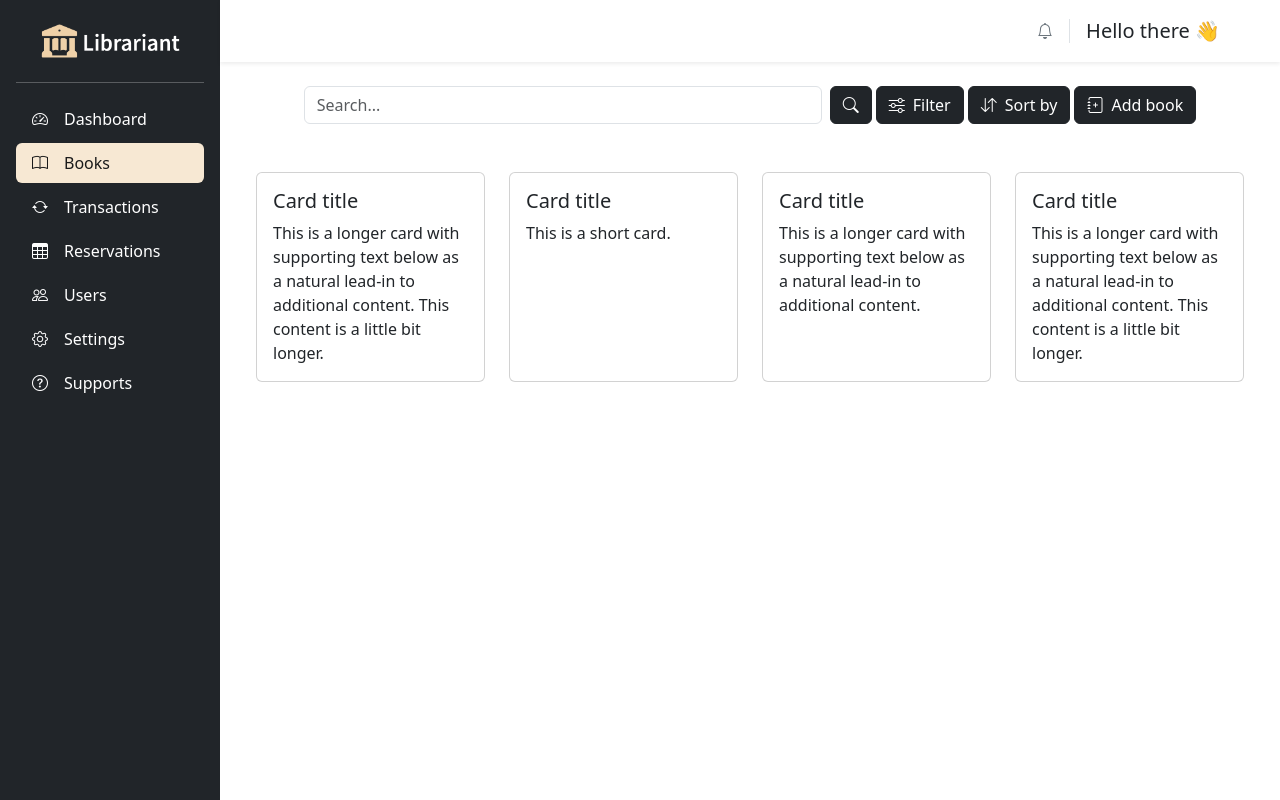
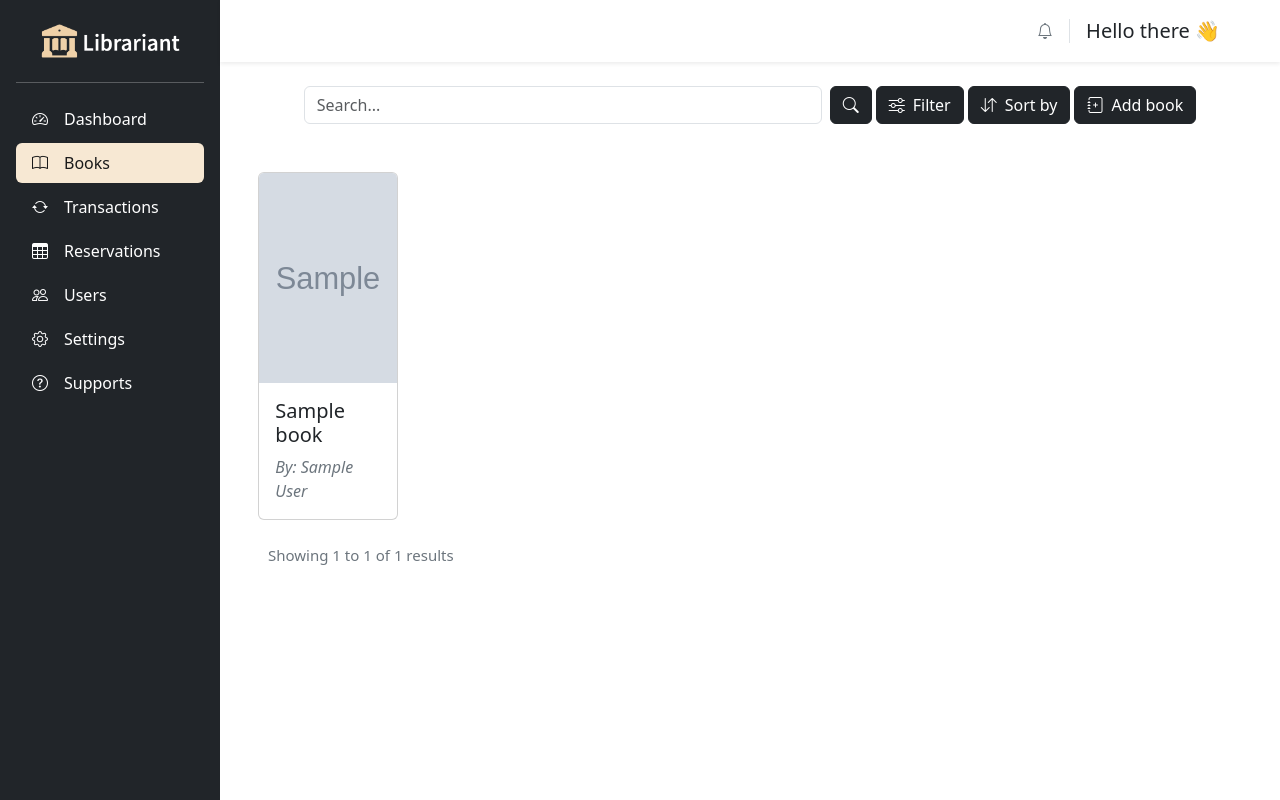
Before and after one commit to MarcoVitoC/librariant, a Laravel app: page /librarian/books in a window 1280 px wide. Run offline with Laravel 9, Linux system fonts and the light colour scheme; a user stored in the database is signed in; data comes from the database, SQL or seed files in the repository; tables that the repository leaves empty hold one stand-in row (values such as "Sample post"); grey boxes marked "Sample" are stand-in pictures; some libraries are stand-ins or nearby versions.

Commit message:
add 'show-books' feature and 'update-book' pop-up modal

```diff
--- a/app/Http/Controllers/BookController.php
+++ b/app/Http/Controllers/BookController.php
@@ -2,7 +2,9 @@
 
 namespace App\Http\Controllers;
 
+use App\Models\Book;
 use Illuminate\Http\Request;
+use App\Http\Requests\librarian\UpdateBookRequest;
 use App\Http\Requests\librarian\AddBookRequest;
 use App\Services\librarian\BookService;
 
@@ -20,6 +22,16 @@ class BookController extends Controller
    }
 
    public function showBooks() {
-      $this->bookService->showBooks();
+      $books = $this->bookService->showBooks();
+      return view('librarian.books', ['books' => $books]);
+   }
+
+   public function updateBook(UpdateBookRequest $request, Book $book) {
+      $this->bookService->updateBook($request, $book);
+      return response()->json(['message' => 'Book updated successfully!'], 200);
+   }
+
+   public function deleteBook(Book $book) {
+      //
    }
 }
--- a/app/Http/Controllers/LibrarianController.php
+++ b/app/Http/Controllers/LibrarianController.php
@@ -8,10 +8,6 @@ class LibrarianController extends Controller
 {
    public function dashboard() {
       return view('librarian.dashboard');
-   }
-
-   public function books() {
-      return view('librarian.books');
    }
 
    public function transactions() {
--- a/app/Http/Requests/librarian/AddBookRequest.php
+++ b/app/Http/Requests/librarian/AddBookRequest.php
@@ -26,13 +26,13 @@ class AddBookRequest extends FormRequest
       return [
          'isbn' => ['required', 'numeric', 'unique:books'],
          'book_title' => ['required', 'max:255', 'unique:books'],
-         'author' => ['required'],
+         'author' => ['required', 'string'],
          'pages' => ['required', 'numeric'],
          'publisher' => ['required', 'string'],
          'publish_date' => ['required', 'date'],
-         'genre' => ['required', 'string'],
+         'genre' => ['required', 'string', 'alpha'],
          'quantity' => ['required', 'numeric'],
-         'language' => ['required', 'string'],
+         'language' => ['required', 'string', 'alpha'],
          'book_photo' => ['required', 'mimes:jpeg, png, jpg', 'file', 'max:1024'],
          'summary' => ['required', 'string'],
       ];
--- a/app/Providers/AppServiceProvider.php
+++ b/app/Providers/AppServiceProvider.php
@@ -3,6 +3,7 @@
 namespace App\Providers;
 
 use Illuminate\Support\ServiceProvider;
+use Illuminate\Pagination\Paginator;
 
 class AppServiceProvider extends ServiceProvider
 {
@@ -23,6 +24,6 @@ class AppServiceProvider extends ServiceProvider
     */
    public function boot()
    {
-        //
+      Paginator::useBootstrap();
    }
 }
--- a/app/Services/librarian/BookService.php
+++ b/app/Services/librarian/BookService.php
@@ -3,6 +3,7 @@
 namespace App\Services\librarian;
 
 use App\Models\Book;
+use Illuminate\Support\Facades\Storage;
 
 class BookService {
    public function addBook($request) {
@@ -15,6 +16,21 @@ class BookService {
    }
 
    public function showBooks() {
-      return Book::all();
+      return Book::paginate(12)->withQueryString();
+   }
+
+   public function updateBook($request, $book) {
+      $updatedBook = $request->validated();
+
+      if ($request->file('book_photo')) {
+         $updatedBook['book_photo'] = $request->file('book_photo')->store('book-photos');
+         Storage::delete($request->oldBookPreview);
+      }
+
+      $book->update($updatedBook);
+   }
+
+   public function deleteBook() {
+      //
    }
 }
--- a/public/css/custom.css
+++ b/public/css/custom.css
@@ -10,6 +10,10 @@
    width: 30%;
 }
 
+.w-85 {
+   width: 85%;
+}
+
 .nav-pills a:hover {
    background-color: #343A40;
 }
@@ -18,3 +22,11 @@
    color: #1A1A1A !important;
    background-color: #F7E8D3 !important;
 }
+
+.fs-7 {
+   font-size: 15px;
+}
+
+.cursor-pointer {
+   cursor: pointer;
+}
--- a/resources/views/layouts/librarian/master.blade.php
+++ b/resources/views/layouts/librarian/master.blade.php
@@ -3,7 +3,9 @@
   @include('layouts.header')
   <body>
       <div class="d-flex">
-         @include('layouts.librarian.sidebar')
+         <div class="bg-dark">
+            @include('layouts.librarian.sidebar')
+         </div>
          <div class="w-100">
             @include('layouts.librarian.topbar')
             @yield('content')
--- a/resources/views/librarian/books.blade.php
+++ b/resources/views/librarian/books.blade.php
@@ -12,43 +12,25 @@
       </form>
    </div>
    @include('librarian.modal.add-book-modal')
-   <div class="row row-cols-1 row-cols-md-4 g-4 m-4">
-      <div class="col">
-         <div class="card h-100">
-            <img src="" class="card-img-top" alt="">
-            <div class="card-body">
-            <h5 class="card-title">Card title</h5>
-            <p class="card-text">This is a longer card with supporting text below as a natural lead-in to additional content. This content is a little bit longer.</p>
+   <div class="row row-cols-1 row-cols-md-6 gx-1 gy-4 m-4">
+      @foreach ($books as $book)
+         <div class="d-flex justify-content-center">
+            <div class="card w-85 h-100 cursor-pointer" data-bs-toggle="modal" data-bs-target="#updateBookModal-{{ $book->id }}">
+               <img src="{{ asset('storage/' . $book->book_photo) }}" class="card-img-top" alt="Book Preview" height="210px">
+               <div class="card-body text-decoration">
+                  <h5 class="card-title">{{ $book->book_title }}</h5>
+                  <p class="card-text text-secondary fst-italic">By: {{ $book->author }}</p>
+               </div>
             </div>
          </div>
-      </div>
-      <div class="col">
-         <div class="card h-100">
-            <img src="" class="card-img-top" alt="">
-            <div class="card-body">
-            <h5 class="card-title">Card title</h5>
-            <p class="card-text">This is a short card.</p>
-            </div>
-         </div>
-      </div>
-      <div class="col">
-         <div class="card h-100">
-            <img src="" class="card-img-top" alt="">
-            <div class="card-body">
-            <h5 class="card-title">Card title</h5>
-            <p class="card-text">This is a longer card with supporting text below as a natural lead-in to additional content.</p>
-            </div>
-         </div>
-      </div>
-      <div class="col">
-         <div class="card h-100">
-            <img src="" class="card-img-top" alt="">
-            <div class="card-body">
-            <h5 class="card-title">Card title</h5>
-            <p class="card-text">This is a longer card with supporting text below as a natural lead-in to additional content. This content is a little bit longer.</p>
-            </div>
-         </div>
-      </div>
+      @endforeach
+   </div>
+   @include('librarian.modal.update-book-modal')
+   <div class="d-flex justify-content-between align-items-center mx-5">
+      <p class="text-secondary fw-normal fs-7">
+         Showing <span class="fw-medium">{{ $books->firstItem() }}</span> to <span class="fw-medium">{{ $books->lastItem() }}</span> of <span class="fw-medium">{{ $books->total() }}</span> results
+      </p>
+      {{ $books->links() }}
    </div>
 @endsection
 
@@ -61,7 +43,7 @@
             $.ajax({
                type: 'POST',
                url: "{{ route('librarian.add_book') }}",
-               data: new FormData($('#addbookForm')[0]),
+               data: new FormData($('#addBookForm')[0]),
                dataType: 'json',
                processData: false,
                contentType: false,
@@ -70,8 +52,8 @@
                      icon: 'success',
                      title: response.message,
                   }).then(() => {
-                     $('#addbookForm')[0].reset();
-                     $('.bookPreview').attr('src', "{{ asset('images/banner.png') }}");
+                     $('#addBookForm')[0].reset();
+                     $('.addBookPreview').attr('src', "{{ asset('images/banner.png') }}");
                      $('#addBookModal').modal('hide');
                   });
                },
@@ -99,22 +81,80 @@
             });
          });
 
-         $('#btn-close1, #btn-close2').click(() => {
-            $('#addbookForm')[0].reset();
-            $('.bookPreview').attr('src', "{{ asset('images/banner.png') }}");
+         $('#addBookBtn-close1, #addBookBtn-close2').click(() => {
+            $('#addBookForm')[0].reset();
+            $('.addBookPreview').attr('src', "{{ asset('images/banner.png') }}");
+            $('.input-field').removeClass('is-valid');
+            $('.input-field').removeClass('is-invalid');
+         });
+
+         $('updateBookBtn').click((e) => {
+            e.preventDefault();
+
+            $.ajax({
+               type: 'PUT',
+               url: "{{ route('librarian.update_book') }}",
+               data: new FormData($('#updateBookForm')[0]),
+               dataType: 'json',
+               processData: false,
+               contentType: false,
+               success: (response) => {
+                  Swal.fire({
+                     icon: 'success',
+                     title: response.message,
+                  }).then(() => {
+                     $('#updateBookModal').modal('hide');
+                  });
+               },
+               error: (xhr, status, error) => {
+                  let response = JSON.parse(xhr.responseText);
+                  let inputFields = $('.input-field').map(function() {
+                     return this.id;
+                  }).get();
+
+                  for (let inputField of inputFields) {
+                     let errorMessage = response.errors[inputField];
+                     if (response.errors.hasOwnProperty(inputField)) {
+                        $('#' +inputField).removeClass('is-valid');
+                        $('#' +inputField).addClass('is-invalid');
+                        $('.' +inputField+ '-feedback').addClass('invalid-feedback').text(errorMessage);
+                     } else {
+                        $('#' +inputField).removeClass('is-invalid');
+                        $('.' +inputField+ '-feedback').removeClass('invalid-feedback').text('');
+                        $('#' +inputField).addClass('is-valid');
+                     }
+                  }
+
+                  $('#updateBookModal').modal('show');
+               }
+            });
+         });
+
+         $('#updateBookBtn-close1, #updateBookBtn-close2').click(() => {
             $('.input-field').removeClass('is-valid');
             $('.input-field').removeClass('is-invalid');
          });
       });
 
-      const bookPreview = () => {
+      const addBookPreview = () => {
          const bookImg = document.querySelector('#book_photo');
-         const bookPreview = document.querySelector('.bookPreview');
+         const addBookPreview = document.querySelector('.addBookPreview');
 
          const oFReader = new FileReader();
          oFReader.readAsDataURL(bookImg.files[0]);
-         oFReader.onload = function(oFREvent) {
-            bookPreview.src = oFREvent.target.result;
+         oFReader.onload = (oFREvent) => {
+            addBookPreview.src = oFREvent.target.result;
+         }
+      }
+
+      const updateBookPreview = () => {
+         const bookImg = document.querySelector('#book_photo');
+         const updateBookPreview = document.querySelector('.updateBookPreview');
+
+         const oFReader = new FileReader();
+         oFReader.readAsDataURL(bookImg.files[0]);
+         oFReader.onload = (oFREvent) => {
+            updateBookPreview.src = oFREvent.target.result;
          }
       }
    </script>
--- a/resources/views/librarian/modal/add-book-modal.blade.php
+++ b/resources/views/librarian/modal/add-book-modal.blade.php
@@ -3,13 +3,13 @@
       <div class="modal-content">
          <div class="modal-header">
             <h1 class="modal-title fs-5" id="exampleModalLabel">Add book</h1>
-            <button type="button" class="btn-close" data-bs-dismiss="modal" aria-label="Close" id="btn-close1"></button>
+            <button type="button" class="btn-close" data-bs-dismiss="modal" aria-label="Close" id="addBookBtn-close1"></button>
          </div>
-         <form action="{{ route('librarian.add_book') }}" method="POST" enctype="multipart/form-data" id="addbookForm">
+         <form action="{{ route('librarian.add_book') }}" method="POST" enctype="multipart/form-data" id="addBookForm">
             @csrf
             <div class="modal-body d-flex align-items-center justify-content-center">
                <div class="">
-                  <img src="{{ asset('images/banner.png') }}" alt="Book Preview" class="me-4 bookPreview" width="330px" height="445px">
+                  <img src="{{ asset('images/banner.png') }}" alt="Book Preview" class="me-4 addBookPreview" width="330px" height="445px">
                </div>
                <div class="col-8">
                   <div class="d-flex">
@@ -68,7 +68,7 @@
                      </div>
                      <div class="ps-3 mb-3 col-6">
                         <label for="book_photo" class="form-label">Book Photo:</label>
-                        <input class="form-control input-field" type="file" id="book_photo" name="book_photo"  onchange="bookPreview()">
+                        <input class="form-control input-field" type="file" id="book_photo" name="book_photo"  onchange="addBookPreview()">
                         <div class="book_photo-feedback"></div>
                      </div>
                   </div>
@@ -80,7 +80,7 @@
                </div>
             </div>
             <div class="modal-footer">
-               <button type="button" class="btn btn-secondary" data-bs-dismiss="modal" id="btn-close2">Close</button>
+               <button type="button" class="btn btn-secondary" data-bs-dismiss="modal" id="addBookBtn-close2">Close</button>
                <button type="submit" class="btn btn-primary" id="addBookBtn">Add book</button>
             </div>
          </form>
--- /dev/null
+++ b/resources/views/librarian/modal/update-book-modal.blade.php
@@ -0,0 +1,94 @@
+@foreach ($books as $book)
+   <div class="modal fade" id="updateBookModal-{{ $book->id }}" tabindex="-1" aria-labelledby="exampleModalLabel" aria-hidden="true">
+      <div class="modal-dialog modal-dialog-centered modal-xl">
+         <div class="modal-content">
+            <div class="modal-header">
+               <h1 class="modal-title fs-5" id="exampleModalLabel">Update book</h1>
+               <button type="button" class="btn-close" data-bs-dismiss="modal" aria-label="Close" id="updateBookBtn-close1"></button>
+            </div>
+            <form action="{{ route('librarian.update_book') }}" method="POST" enctype="multipart/form-data" id="updateBookForm">
+               @method('PUT')
+               @csrf
+               <input type="hidden" id="updatedBookId" name="book_id">
+               <div class="modal-body d-flex align-items-center justify-content-center">
+                  <div class="">
+                     <img src="{{ asset('storage/' . $book->book_photo) }}" alt="Book Preview" class="me-4 updateBookPreview" width="330px" height="445px">
+                     <input type="hidden" name="oldBookPreview" value="{{ $book->book_photo }}">
+                  </div>
+                  <div class="col-8">
+                     <div class="d-flex">
+                        <div class="pe-3 mb-3 col-6">
+                           <label for="isbn" class="col-form-label">ISBN:</label>
+                           <input type="text" class="form-control input-field" id="isbn" name="isbn" value="{{ old('isbn', $book->isbn) }}">
+                           <div class="isbn-feedback"></div>
+                        </div>
+                        <div class="ps-3 mb-3 col-6">
+                           <label for="book_title" class="col-form-label">Book Title:</label>
+                           <input type="text" class="form-control input-field" id="book_title" name="book_title" value="{{ old('book_title', $book->book_title) }}">
+                           <div class="book_title-feedback"></div>
+                        </div>
+                     </div>
+                     <div class="d-flex">
+                        <div class="pe-3 mb-3 col-6">
+                           <label for="author" class="col-form-label">Author:</label>
+                           <input type="text" class="form-control input-field" id="author" name="author" value="{{ old('author', $book->author) }}">
+                           <div class="author-feedback"></div>
+                        </div>
+                        <div class="ps-3 mb-3 col-6">
+                           <label for="pages" class="col-form-label">Pages:</label>
+                           <input type="text" class="form-control input-field" id="pages" name="pages" value="{{ old('pages', $book->pages) }}">
+                           <div class="pages-feedback"></div>
+                        </div>
+                     </div>
+                     <div class="d-flex">
+                        <div class="pe-3 mb-3 col-6">
+                           <label for="publisher" class="col-form-label">Publisher:</label>
+                           <input type="text" class="form-control input-field" id="publisher" name="publisher" value="{{ old('publisher', $book->publisher) }}">
+                           <div class="publisher-feedback"></div>
+                        </div>
+                        <div class="ps-3 mb-3 col-6">
+                           <label for="publish_date" class="col-form-label">Publish Date:</label>
+                           <input type="date" class="form-control input-field" id="publish_date" name="publish_date" value="{{ old('publish_date', $book->publish_date) }}">
+                           <div class="publish_date-feedback"></div>
+                        </div>
+                     </div>
+                     <div class="d-flex">
+                        <div class="pe-3 mb-3 col-6">
+                           <label for="genre" class="col-form-label">Genre:</label>
+                           <input type="text" class="form-control input-field" id="genre" name="genre" value="{{ old('genre', $book->genre) }}">
+                           <div class="genre-feedback"></div>
+                        </div>
+                        <div class="ps-3 mb-3 col-6">
+                           <label for="quantity" class="col-form-label">Quantity:</label>
+                           <input type="text" class="form-control input-field" id="quantity" name="quantity" value="{{ old('quantity', $book->quantity) }}">
+                           <div class="quantity-feedback"></div>
+                        </div>
+                     </div>
+                     <div class="d-flex">
+                        <div class="pe-3 mb-3 col-6">
+                           <label for="language" class="form-label">Language:</label>
+                           <input type="text" class="form-control input-field" id="language" name="language" value="{{ old('language', $book->language) }}">
+                           <div class="language-feedback"></div>
+                        </div>
+                        <div class="ps-3 mb-3 col-6">
+                           <label for="book_photo" class="form-label">Book Photo:</label>
+                           <input class="form-control input-field" type="file" id="book_photo" name="book_photo"  onchange="updateBookPreview()">
+                           <div class="book_photo-feedback"></div>
+                        </div>
+                     </div>
+                     <div class="mb-3">
+                        <label for="summary" class="col-form-label">Summary:</label>
+                        <textarea class="form-control input-field" id="summary" name="summary" value="{{ old('summary', $book->summary) }}"></textarea>
+                        <div class="summary-feedback"></div>
+                     </div>
+                  </div>
+               </div>
+               <div class="modal-footer">
+                  <button type="button" class="btn btn-secondary" data-bs-dismiss="modal" id="updateBookBtn-close2">Close</button>
+                  <button type="submit" class="btn btn-primary" id="updateBookBtn">Save Changes</button>
+               </div>
+            </form>
+         </div>
+      </div>
+   </div>
+@endforeach
--- a/routes/web.php
+++ b/routes/web.php
@@ -29,8 +29,10 @@ Route::middleware(['user'])->prefix('/user')->group(function() {
 Route::middleware(['librarian'])->prefix('/librarian')->group(function() {
    Route::get('/', [LibrarianController::class, 'dashboard'])->name('librarian.dashboard');
 
-   Route::get('/books', [LibrarianController::class, 'books'])->name('librarian.books');
+   Route::get('/books', [BookController::class, 'showBooks'])->name('librarian.books');
    Route::post('/books', [BookController::class, 'addBook'])->name('librarian.add_book');
+   Route::put('/books', [BookController::class, 'updateBook'])->name('librarian.update_book');
+   Route::delete('/books', [BookController::class, 'deleteBook'])->name('librarian.delete_book');
 
    Route::get('/transactions', [LibrarianController::class, 'transactions'])->name('librarian.transactions');
    Route::get('/reservations', [LibrarianController::class, 'reservations'])->name('librarian.reservations');
```
Also changed, not shown: app/Http/Requests/librarian/UpdateBookRequest.php (added, +40 -0 lines), app/Providers/AuthServiceProvider.php (indentation only), app/Providers/BroadcastServiceProvider.php (indentation only), app/Providers/EventServiceProvider.php (indentation only), app/Providers/RouteServiceProvider.php (indentation only). Lines whose indentation alone changed are shown as unchanged.
